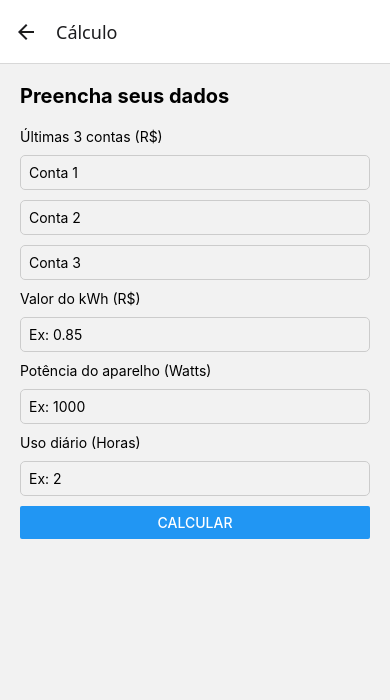
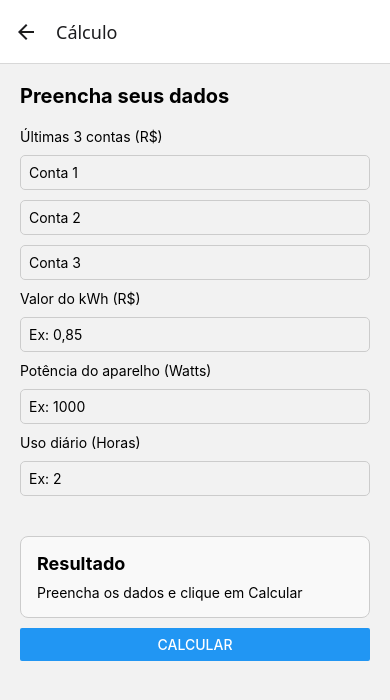
Before and after one commit to ErikaNunex/EnergyPredictApp, a React Native app: screen /Main in a window 390 px wide. Both pictures are taken after a click on the button "INICIAR CÁLCULO". Shown: the top 700 px of the page. Built offline with nearby package versions, Linux system fonts and the light colour scheme.

Commit message:
fix: componetização do formulario e resultado

```diff
--- /dev/null
+++ b/src/components/FormCalc.js
@@ -0,0 +1,83 @@
+import { View, Text, TextInput, StyleSheet } from "react-native";
+
+export default function FormCalc({
+  bill1,
+  setBill1,
+  bill2,
+  setBill2,
+  bill3,
+  setBill3,
+  kwh,
+  setKwh,
+  power,
+  setPower,
+  hours,
+  setHours,
+}) {
+  return (
+    <View style={styles.container}>
+      <Text style={styles.title}>Preencha seus dados</Text>
+
+      <Text>Últimas 3 contas (R$)</Text>
+      <TextInput
+        style={styles.input}
+        placeholder="Conta 1"
+        keyboardType="numeric"
+        onChangeText={setBill1}
+        value={bill1}
+      />
+      <TextInput
+        style={styles.input}
+        placeholder="Conta 2"
+        keyboardType="numeric"
+        onChangeText={setBill2}
+        value={bill2}
+      />
+      <TextInput
+        style={styles.input}
+        placeholder="Conta 3"
+        keyboardType="numeric"
+        onChangeText={setBill3}
+        value={bill3}
+      />
+
+      <Text>Valor do kWh (R$)</Text>
+      <TextInput
+        style={styles.input}
+        placeholder="Ex: 0,85"
+        keyboardType="numeric"
+        onChangeText={setKwh}
+        value={kwh}
+      />
+
+      <Text>Potência do aparelho (Watts)</Text>
+      <TextInput
+        style={styles.input}
+        placeholder="Ex: 1000"
+        keyboardType="numeric"
+        onChangeText={setPower}
+        value={power}
+      />
+
+      <Text>Uso diário (Horas)</Text>
+      <TextInput
+        style={styles.input}
+        placeholder="Ex: 2"
+        keyboardType="numeric"
+        onChangeText={setHours}
+        value={hours}
+      />
+    </View>
+  );
+}
+
+const styles = StyleSheet.create({
+  container: { gap: 10, marginBottom: 20 },
+  title: { fontSize: 20, fontWeight: "bold", marginBottom: 10 },
+  input: {
+    borderWidth: 1,
+    borderColor: "#ccc",
+    padding: 8,
+    borderRadius: 5,
+  },
+});
--- /dev/null
+++ b/src/components/ResultCard.js
@@ -0,0 +1,37 @@
+import { View, Text, StyleSheet } from "react-native";
+
+export default function ResultCard({ result }) {
+  if (!result) {
+    return (
+      <View style={styles.card}>
+        <Text style={styles.title}>Resultado</Text>
+        <Text>Preencha os dados e clique em Calcular</Text>
+      </View>
+    );
+  }
+
+  return (
+    <View style={styles.card}>
+      <Text style={styles.title}>Resultado</Text>
+      <Text>Média das 3 contas: R$ {result.avgBill}</Text>
+      <Text>Consumo mensal do aparelho: R$ {result.deviceCost}</Text>
+      <Text>Próxima conta estimada: R$ {result.estimatedBill}</Text>
+    </View>
+  );
+}
+
+const styles = StyleSheet.create({
+  card: {
+    borderWidth: 1,
+    borderColor: "#ccc",
+    padding: 16,
+    borderRadius: 8,
+    backgroundColor: "#f9f9f9",
+    marginTop: 10,
+  },
+  title: {
+    fontSize: 18,
+    fontWeight: "bold",
+    marginBottom: 10,
+  },
+});
--- a/src/navigation/index.js
+++ b/src/navigation/index.js
@@ -3,7 +3,6 @@ import { createNativeStackNavigator } from "@react-navigation/native-stack";
 
 import Home from "../screens/Home";
 import Calc from "../screens/Calc";
-import Result from "../screens/Result";
 
 const Stack = createNativeStackNavigator();
 
@@ -13,7 +12,6 @@ export default function Routes() {
       <Stack.Navigator initialRouteName="Home">
         <Stack.Screen name="Home" component={Home} />
         <Stack.Screen name="Cálculo" component={Calc} />
-        <Stack.Screen name="Resultado" component={Result} />
       </Stack.Navigator>
     </NavigationContainer>
   );
--- a/src/screens/Calc.js
+++ b/src/screens/Calc.js
@@ -1,22 +1,18 @@
 import { useState } from "react";
-import {
-  View,
-  Text,
-  TextInput,
-  Button,
-  StyleSheet,
-  ScrollView,
-  Alert,
-} from "react-native";
+import { ScrollView, Button, Alert, StyleSheet } from "react-native";
 import { calcNewDeviceCost } from "../services/calcService";
+import FormCalc from "../components/FormCalc";
+import ResultCard from "../components/ResultCard";
 
-export default function Calc({ navigation }) {
+export default function Calc() {
   const [bill1, setBill1] = useState("");
   const [bill2, setBill2] = useState("");
   const [bill3, setBill3] = useState("");
   const [kwh, setKwh] = useState("");
   const [power, setPower] = useState("");
   const [hours, setHours] = useState("");
+
+  const [result, setResult] = useState(null);
 
   const parseNumber = (value) => Number(value.replace(",", "."));
 
@@ -26,69 +22,34 @@ export default function Calc({ navigation }) {
       return;
     }
 
-    const result = calcNewDeviceCost({
+    const calcResult = calcNewDeviceCost({
       bills: [parseNumber(bill1), parseNumber(bill2), parseNumber(bill3)],
       kwh: parseNumber(kwh),
       power: parseNumber(power),
       hoursPerDay: parseNumber(hours),
     });
 
-    navigation.navigate("Resultado", { result });
+    setResult(calcResult);
   };
 
   return (
     <ScrollView contentContainerStyle={styles.container}>
-      <Text style={styles.title}>Preencha seus dados</Text>
-
-      <Text>Últimas 3 contas (R$)</Text>
-      <TextInput
-        style={styles.input}
-        placeholder="Conta 1"
-        keyboardType="numeric"
-        onChangeText={setBill1}
-        value={bill1}
-      />
-      <TextInput
-        style={styles.input}
-        placeholder="Conta 2"
-        keyboardType="numeric"
-        onChangeText={setBill2}
-        value={bill2}
-      />
-      <TextInput
-        style={styles.input}
-        placeholder="Conta 3"
-        keyboardType="numeric"
-        onChangeText={setBill3}
-        value={bill3}
+      <FormCalc
+        bill1={bill1}
+        setBill1={setBill1}
+        bill2={bill2}
+        setBill2={setBill2}
+        bill3={bill3}
+        setBill3={setBill3}
+        kwh={kwh}
+        setKwh={setKwh}
+        power={power}
+        setPower={setPower}
+        hours={hours}
+        setHours={setHours}
       />
 
-      <Text>Valor do kWh (R$)</Text>
-      <TextInput
-        style={styles.input}
-        placeholder="Ex: 0.85"
-        keyboardType="numeric"
-        onChangeText={setKwh}
-        value={kwh}
-      />
-
-      <Text>Potência do aparelho (Watts)</Text>
-      <TextInput
-        style={styles.input}
-        placeholder="Ex: 1000"
-        keyboardType="numeric"
-        onChangeText={setPower}
-        value={power}
-      />
-
-      <Text>Uso diário (Horas)</Text>
-      <TextInput
-        style={styles.input}
-        placeholder="Ex: 2"
-        keyboardType="numeric"
-        onChangeText={setHours}
-        value={hours}
-      />
+      <ResultCard result={result} />
 
       <Button title="Calcular" onPress={handleCalc} />
     </ScrollView>
@@ -97,11 +58,4 @@ export default function Calc({ navigation }) {
 
 const styles = StyleSheet.create({
   container: { padding: 20, gap: 10 },
-  title: { fontSize: 20, fontWeight: "bold", marginBottom: 10 },
-  input: {
-    borderWidth: 1,
-    borderColor: "#ccc",
-    padding: 8,
-    borderRadius: 5,
-  },
 });
--- a/src/screens/Result.js
+++ /dev/null
@@ -1,30 +0,0 @@
-import { View, Text, Button, StyleSheet } from "react-native";
-
-export default function Result({ route, navigation }) {
-  const { result } = route.params;
-
-  return (
-    <View style={styles.container}>
-      <Text style={styles.title}>Resultado</Text>
-
-      <Text>Média das 3 últimas contas: R$ {result.avgBill}</Text>
-      <Text>Consumo mensal do aparelho: R$ {result.deviceCost}</Text>
-      <Text>Próxima conta estimada: R$ {result.estimatedBill}</Text>
-
-      <Button
-        title="Voltar para o início"
-        onPress={() => navigation.navigate("Home")}
-      />
-    </View>
-  );
-}
-
-const styles = StyleSheet.create({
-  container: {
-    flex: 1,
-    alignItems: "center",
-    justifyContent: "center",
-    gap: 10,
-  },
-  title: { fontSize: 22, fontWeight: "bold", marginBottom: 10 },
-});
```
